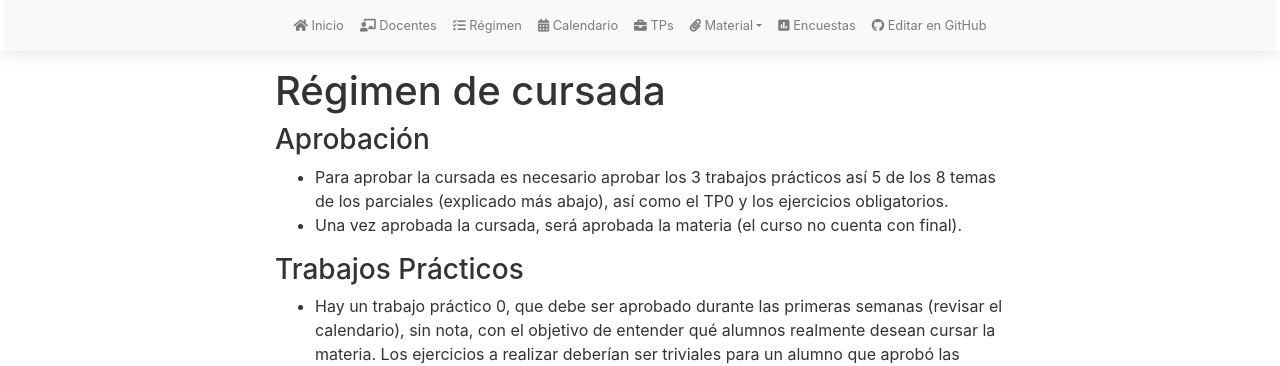
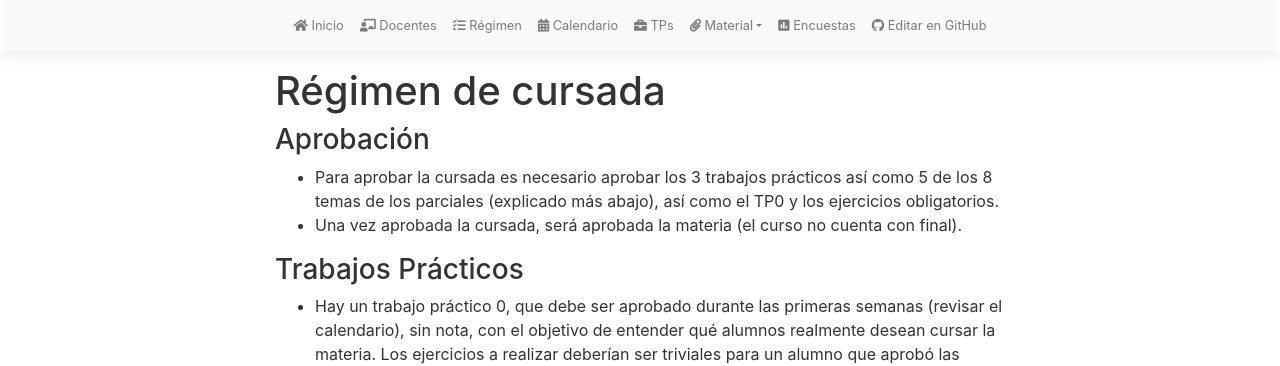
Before and after one commit to algoritmos-rw/tda_bg, a Jekyll site: the page built from regimen.md, in a window 1280 px wide and 900 px high. Shown: the top 366 px of the window. Built offline with Jekyll 4.4.1, drawn with Linux system fonts in a browser that asks for light colours; nearby versions of some CDN libraries; our own code applies the rules of GitHub Pages for plain Markdown files.

Commit message:
Update regimen.md

```diff
--- a/regimen.md
+++ b/regimen.md
@@ -3,7 +3,7 @@
 
 ### Aprobación
 
-* Para aprobar la cursada es necesario aprobar los 3 trabajos prácticos así 5 de los 8 temas de los parciales (explicado más abajo), así como el TP0 y los ejercicios obligatorios.
+* Para aprobar la cursada es necesario aprobar los 3 trabajos prácticos así como 5 de los 8 temas de los parciales (explicado más abajo), así como el TP0 y los ejercicios obligatorios.
 * Una vez aprobada la cursada, será aprobada la materia (el curso no cuenta con final).
 
 ### Trabajos Prácticos
```
